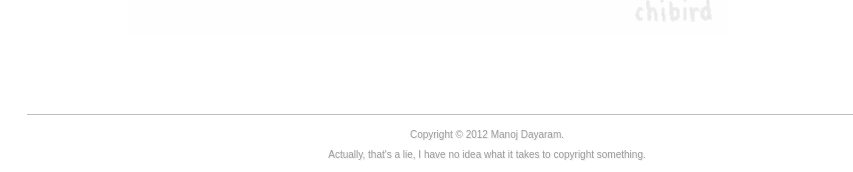
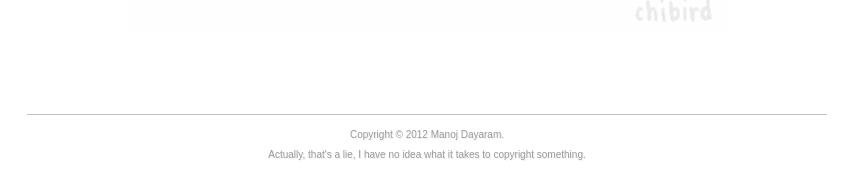
Before and after one commit to mdayaram/mdayaram.github.io, a Jekyll site: the page built from index.md, in a window 1280 px wide. Shown: the part 1534-1706 px from the top of the page, without its empty margins (213-1066 px from the left). Built offline with Jekyll 4.4.1, drawn with Linux system fonts in a browser that asks for light colours.

Commit message:
removing useless divs

```diff
--- a/_layouts/default.html
+++ b/_layouts/default.html
@@ -24,15 +24,13 @@
 
   <body>
     <div id="all-the-things">
-    {{ content }}
-    <div class="wrapper-footer">
-      <div class="container">
-        <footer class="footer">
-          <div>Copyright &copy; 2012 Manoj Dayaram.</div>
-          <div>Actually, that's a lie, I have no idea what it takes to copyright something.</div>
-        </footer>
-      </div>
-    </div>
+
+      {{ content }}
+
+      <footer class="footer">
+        <div>Copyright &copy; 2012 Manoj Dayaram.</div>
+        <div>Actually, that's a lie, I have no idea what it takes to copyright something.</div>
+      </footer>
     </div>
     {% if page.js %}
     <script language="javascript" type="text/javascript" src="{{ page.js }}" />
```
